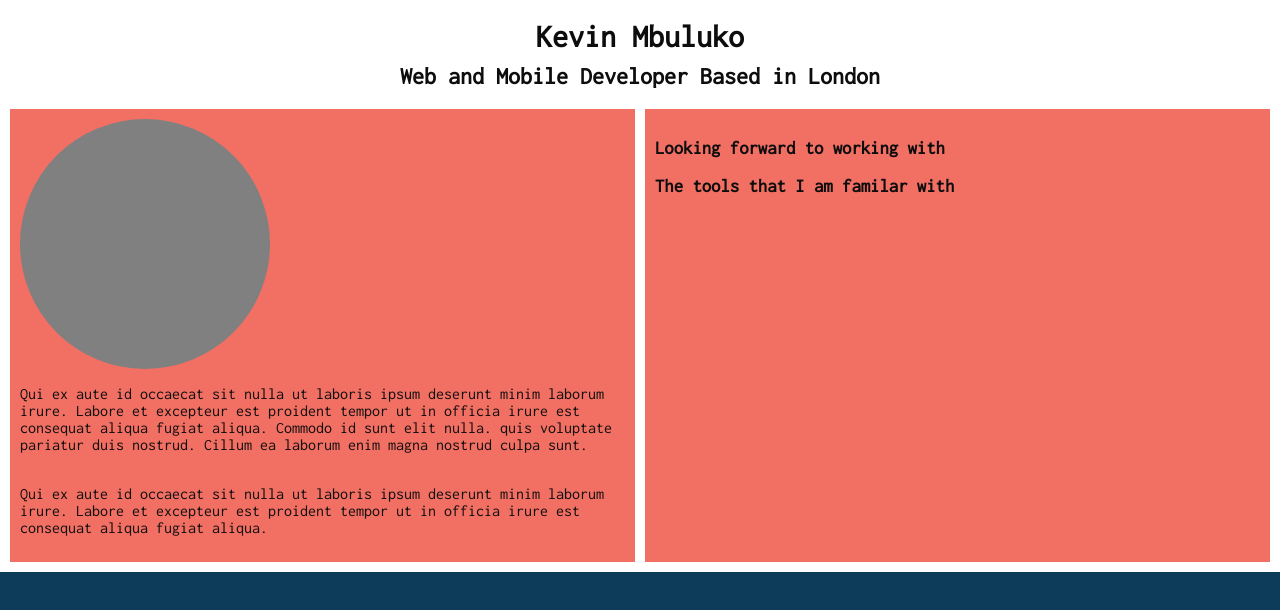
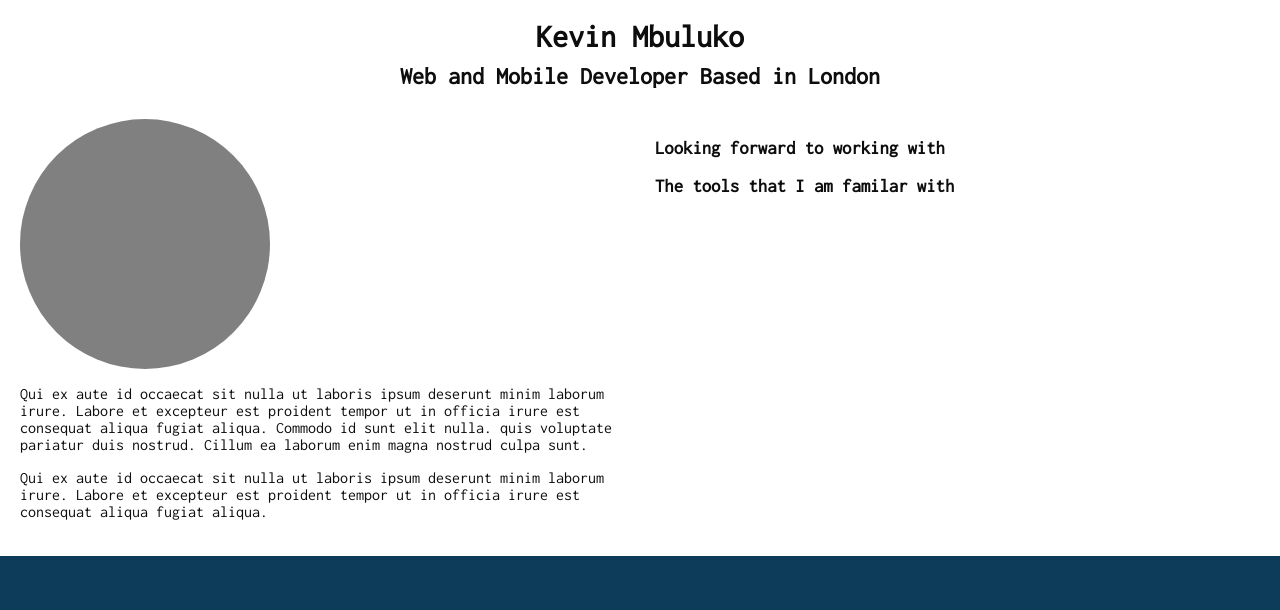
Before and after one commit to Encr1pt0r/portfolio-react, a React (Create React App) app: page / in a window 1280 px wide. Shown: the top 610 px of the page. Built offline with nearby package versions, Linux system fonts and the light colour scheme.

Commit message:
Create sub-components for landing

```diff
--- /dev/null
+++ b/src/Bio.js
@@ -0,0 +1,19 @@
+import React from 'react';
+import "./Bio.scss";
+
+export default function Bio() {
+  return (
+    <div>
+      <>
+        <div className="biopic"></div>
+        <p>Qui ex aute id occaecat sit nulla ut laboris ipsum deserunt minim laborum irure.
+            Labore et excepteur est proident tempor ut in officia irure est consequat aliqua
+            fugiat aliqua. Commodo id sunt elit nulla. quis voluptate pariatur duis nostrud.
+            Cillum ea laborum enim magna nostrud culpa sunt.</p>
+        <p>Qui ex aute id occaecat sit nulla ut laboris ipsum deserunt minim laborum irure.
+            Labore et excepteur est proident tempor ut in officia irure est consequat aliqua
+            fugiat aliqua.</p>
+      </>
+    </div>
+  )
+}
--- /dev/null
+++ b/src/Bio.scss
@@ -0,0 +1,8 @@
+@import './variables';
+
+.biopic {
+    width: 250px;
+    height: 250px;
+    border-radius: 50%;
+    background-color: grey;
+}
--- a/src/Landing.scss
+++ b/src/Landing.scss
@@ -3,6 +3,7 @@
 .landing {
     margin: 20px;
     width: 100%;
+    min-height: 1vh;
     height: 100%;
     background-color: $white;
     margin: 0px;
@@ -32,7 +33,7 @@
 
         &__bio {
             padding: 10px;
-            background-color: $red;
+            // background-color: $red;
             width: 50%;
             display: flex;
             flex-direction: column;
@@ -41,7 +42,7 @@
 
         &__skills {
             padding: 10px;
-            background-color: $red;
+            // background-color: $red;
             width: 50%;
         }
     }
@@ -53,10 +54,3 @@
     height: 100vh;
     background-color: $blue;
 }
-
-.biopic {
-    width: 250px;
-    height: 250px;
-    border-radius: 50%;
-    background-color: grey;
-}
--- /dev/null
+++ b/src/Skills.js
@@ -0,0 +1,13 @@
+import React from "react";
+import "./Skills.scss";
+
+export default function Skills() {
+  return (
+    <div>
+      <h3>Looking forward to working with</h3>
+
+      <h3>The tools that I am familar with</h3>
+
+    </div>
+  );
+}
--- /dev/null
+++ b/src/Skills.scss
@@ -0,0 +1 @@
+@import './variables';
--- a/src/landing.js
+++ b/src/landing.js
@@ -1,5 +1,7 @@
 import React from "react";
 import "./Landing.scss";
+import Bio from "./Bio";
+import Skills from "./Skills";
 
 export default function landing() {
   return (
@@ -14,22 +16,11 @@ export default function landing() {
 
         <div className="landing__profile">
           <div className="landing__profile__bio">
-            {/* <Bio /> */}
-            <div className="biopic"></div>
-            <p>Qui ex aute id occaecat sit nulla ut laboris ipsum deserunt minim laborum irure.
-              Labore et excepteur est proident tempor ut in officia irure est consequat aliqua
-              fugiat aliqua. Commodo id sunt elit nulla. quis voluptate pariatur duis nostrud.
-              Cillum ea laborum enim magna nostrud culpa sunt.</p>
-            <p>Qui ex aute id occaecat sit nulla ut laboris ipsum deserunt minim laborum irure.
-              Labore et excepteur est proident tempor ut in officia irure est consequat aliqua
-              fugiat aliqua.</p>
+            <Bio />
           </div>
           <div className="landing__profile__skills">
-            {/* <Skills /> */}
-            <h3>Looking forward to working with</h3>
-
-            <h3>The tools that I am familar with</h3>
-            </div>
+            <Skills />
+          </div>
         </div>
 
         <div className="landing__call-to-action"></div>
```
